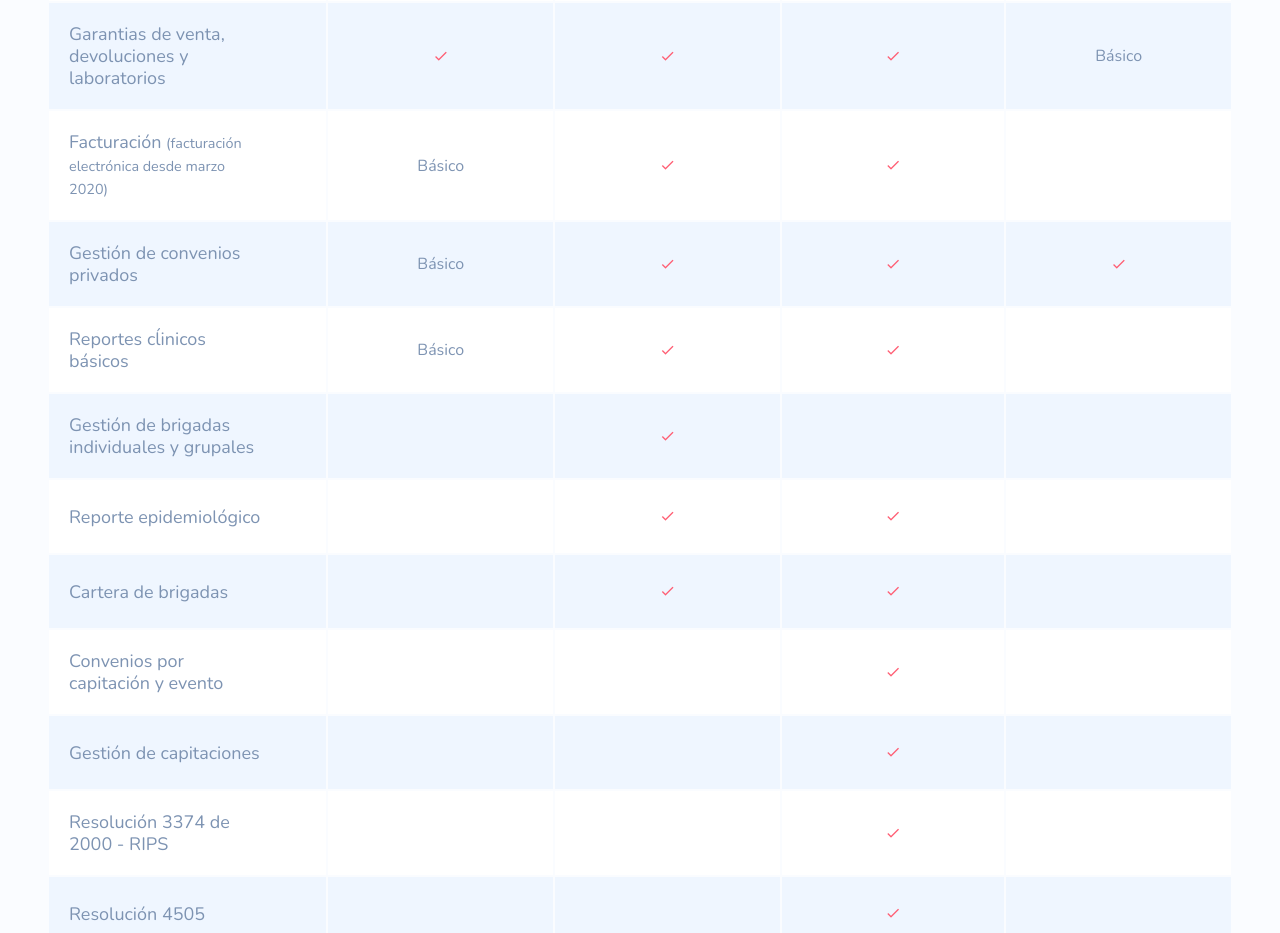
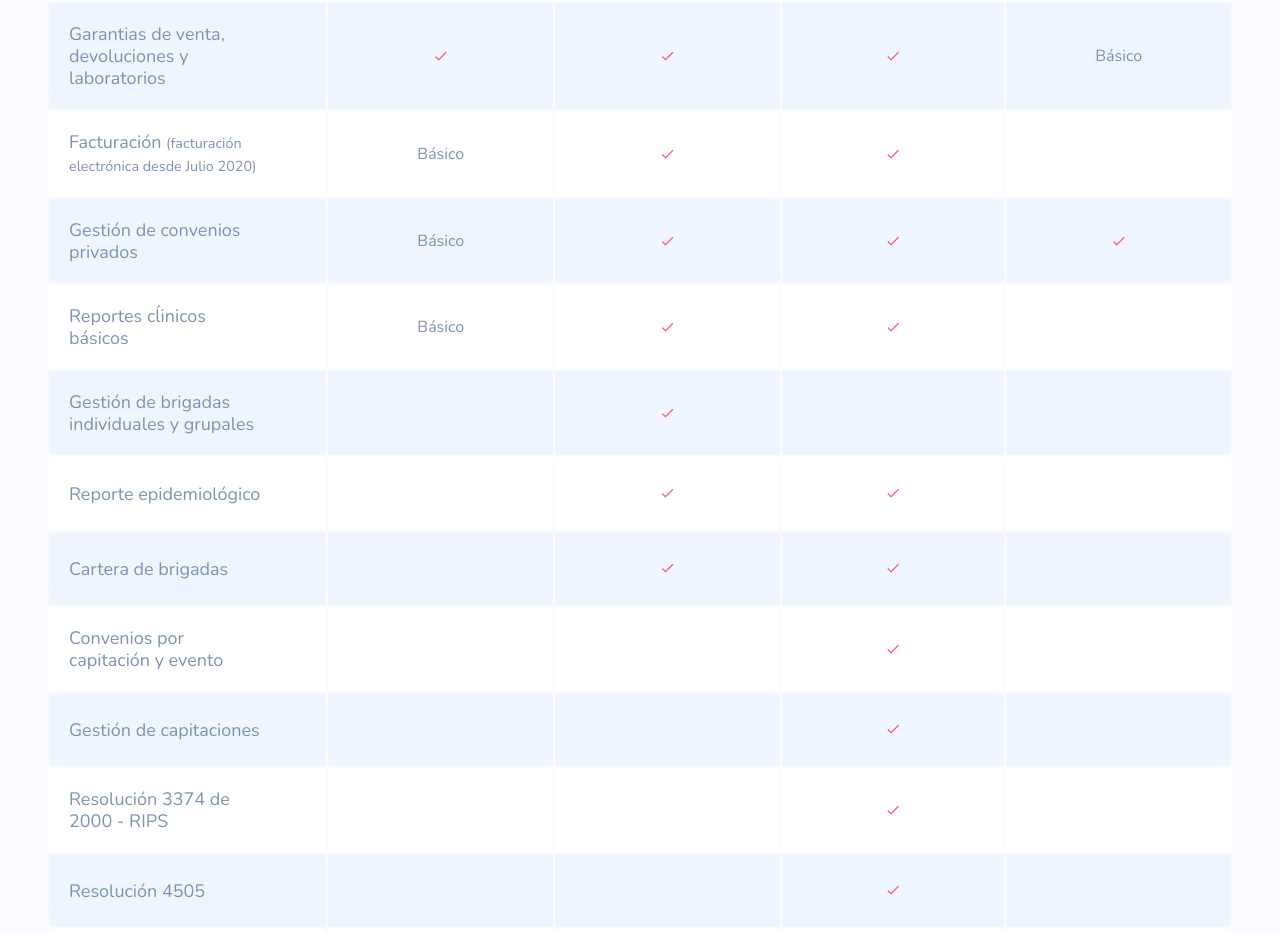
Before and after one commit to optiko/optiko.github.io, a plain HTML site: page planes/index.html in a window 1280 px wide. Shown: the part 2700-3633 px from the top of the page. Drawn offline with nearby package versions, Linux system fonts and the light colour scheme.

Commit message:
Update index.html

```diff
--- a/planes/index.html
+++ b/planes/index.html
@@ -377,7 +377,7 @@
                 </td>
               </tr>
               <tr class="site-table__row">
-                <th class="site-table__th">Facturación <small>(facturación electrónica desde marzo 2020)</small></th>
+                <th class="site-table__th">Facturación <small>(facturación electrónica desde Julio 2020)</small></th>
                 <td class="site-table__td">
                   <p>Básico
                 </td>
```
